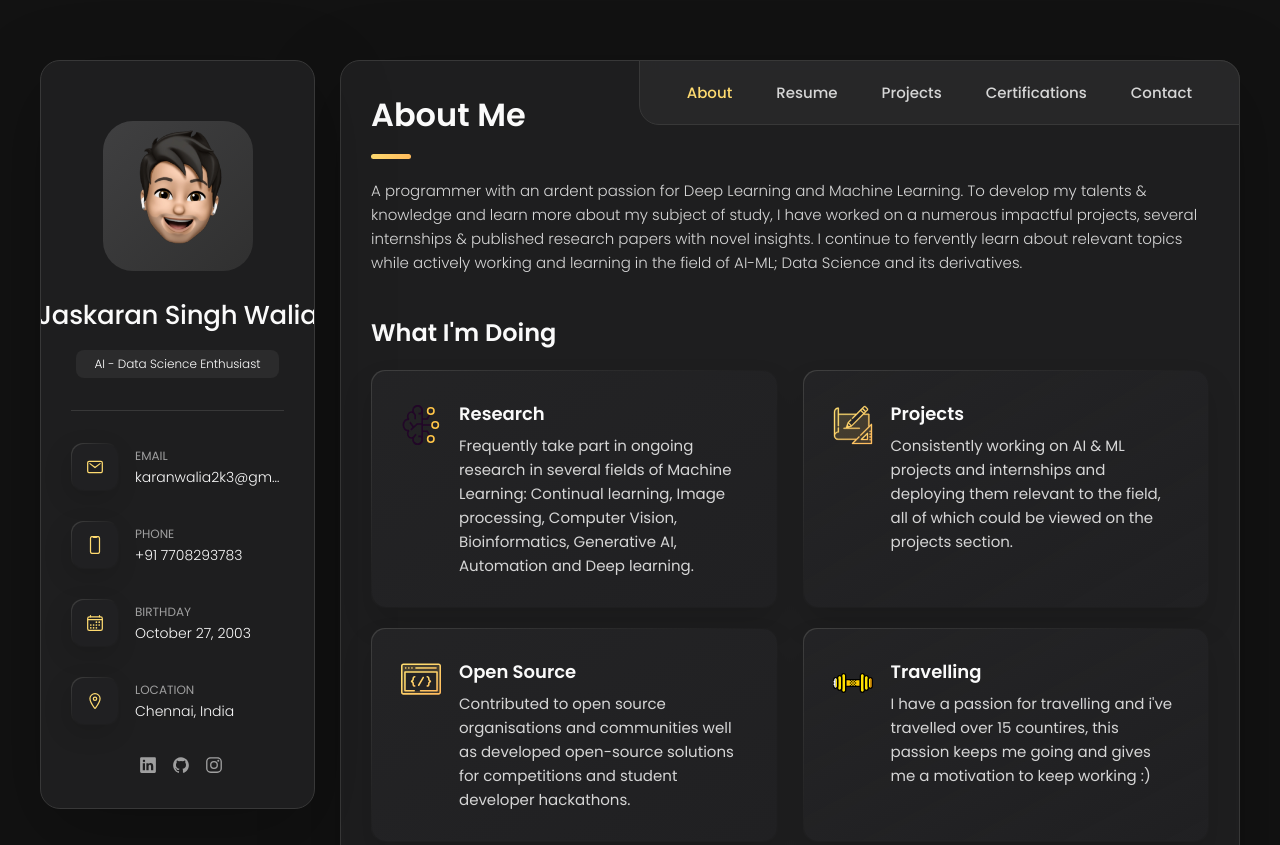
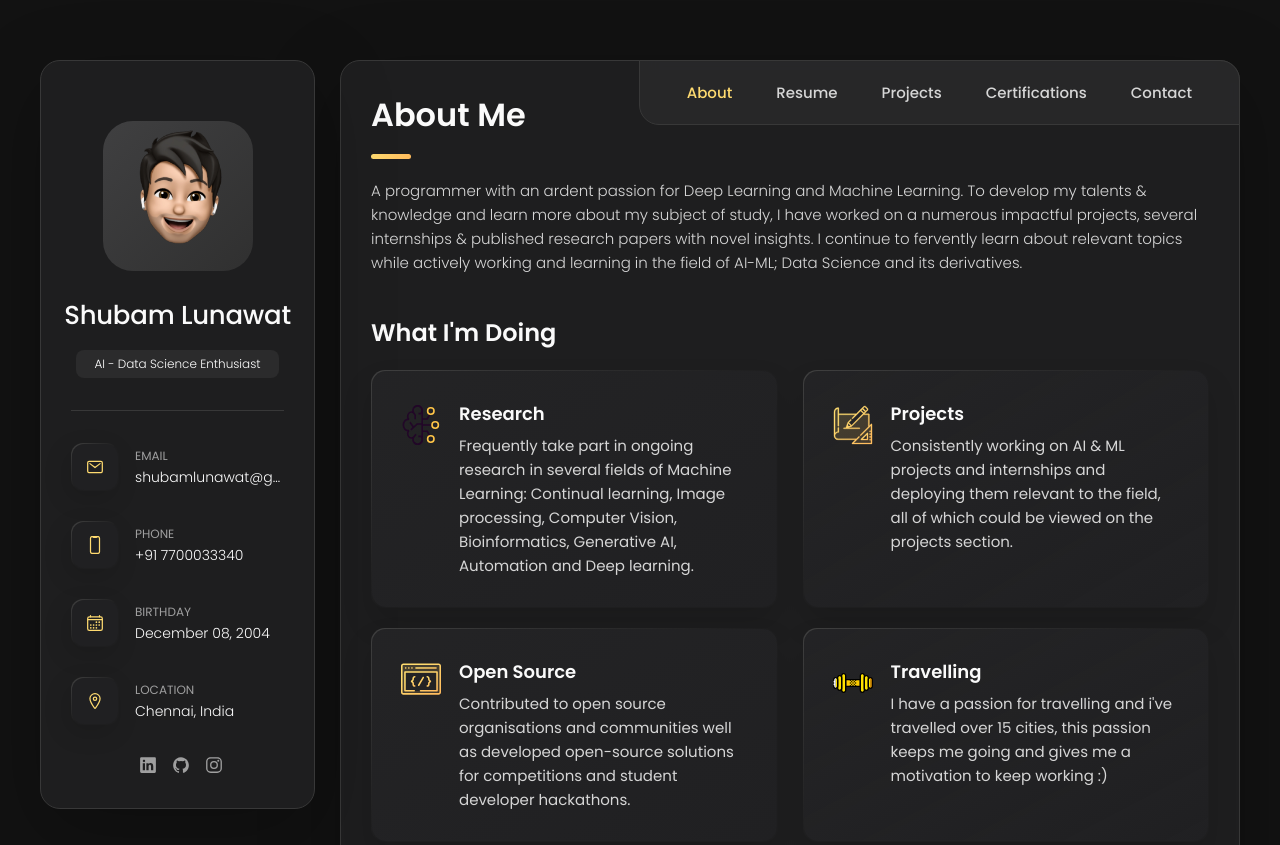
Before and after one commit to Shubam081220/portfolio, a plain HTML site: page temp.html in a window 1280 px wide. Shown: the top 845 px of the page. Drawn offline with nearby package versions, Linux system fonts and the light colour scheme.

Commit message:
Update temp.html

```diff
--- a/temp.html
+++ b/temp.html
@@ -46,7 +46,7 @@
         </figure>
 
         <div class="info-content">
-          <h1 class="name" title="Jaskaran Singh Walia">Jaskaran Singh Walia</h1>
+          <h1 class="name" title="Jaskaran Singh Walia">Shubam Lunawat</h1>
 
 
           <p></p>
@@ -77,7 +77,7 @@
             <div class="contact-info">
               <p class="contact-title">Email</p>
 
-              <a href="mailto:karanwalia2k3@gmail.com" class="contact-link">karanwalia2k3@gmail.com</a>
+              <a href="mailto:shubamlunawat@gmail.com" class="contact-link">shubamlunawat@gmail.com</a>
             </div>
 
           </li>
@@ -91,7 +91,7 @@
             <div class="contact-info">
               <p class="contact-title">Phone</p>
 
-              <a href="tel:+917708293783" class="contact-link">+91 7708293783</a>
+              <a href="tel:+917700033340" class="contact-link">+91 7700033340</a>
             </div>
 
           </li>
@@ -105,7 +105,7 @@
             <div class="contact-info">
               <p class="contact-title">Birthday</p>
 
-              <time datetime="2003-10-27">October 27, 2003</time>
+              <time datetime="2004-12-08">December 08, 2004</time>
             </div>
 
           </li>
@@ -305,7 +305,7 @@ To develop my talents & knowledge and learn more about my subject of study, I ha
                 <h4 class="h4 service-item-title">Travelling</h4>
 
                 <p class="service-item-text">
-                  I have a passion for travelling and i've travelled over 15 countires, this passion keeps me going and gives me a motivation to keep working :)
+                  I have a passion for travelling and i've travelled over 15 cities, this passion keeps me going and gives me a motivation to keep working :)
                 </p>
               </div>
 
@@ -479,7 +479,7 @@ To develop my talents & knowledge and learn more about my subject of study, I ha
 
                 <div class="testimonials-text" data-testimonials-text>
                   <p>
-                    Computer Science teacher at Highschool  <br> DAV Boys Gopalapuram, Chennai
+                    Computer Science teacher at Highschool  <br> Bhavans Rajaji Vidhyashram, Chennai
                   </p>
                 </div>
 
@@ -497,7 +497,7 @@ To develop my talents & knowledge and learn more about my subject of study, I ha
 
                 <div class="testimonials-text" data-testimonials-text>
                   <p>
-                    Mathematics teacher at Highschool <br> DAV Boys Gopalapuram, Chennai
+                    Mathematics teacher at Highschool <br> Bhavans Rajaji Vidhyashram, Chennai
                   </p>
                 </div>
 
```
